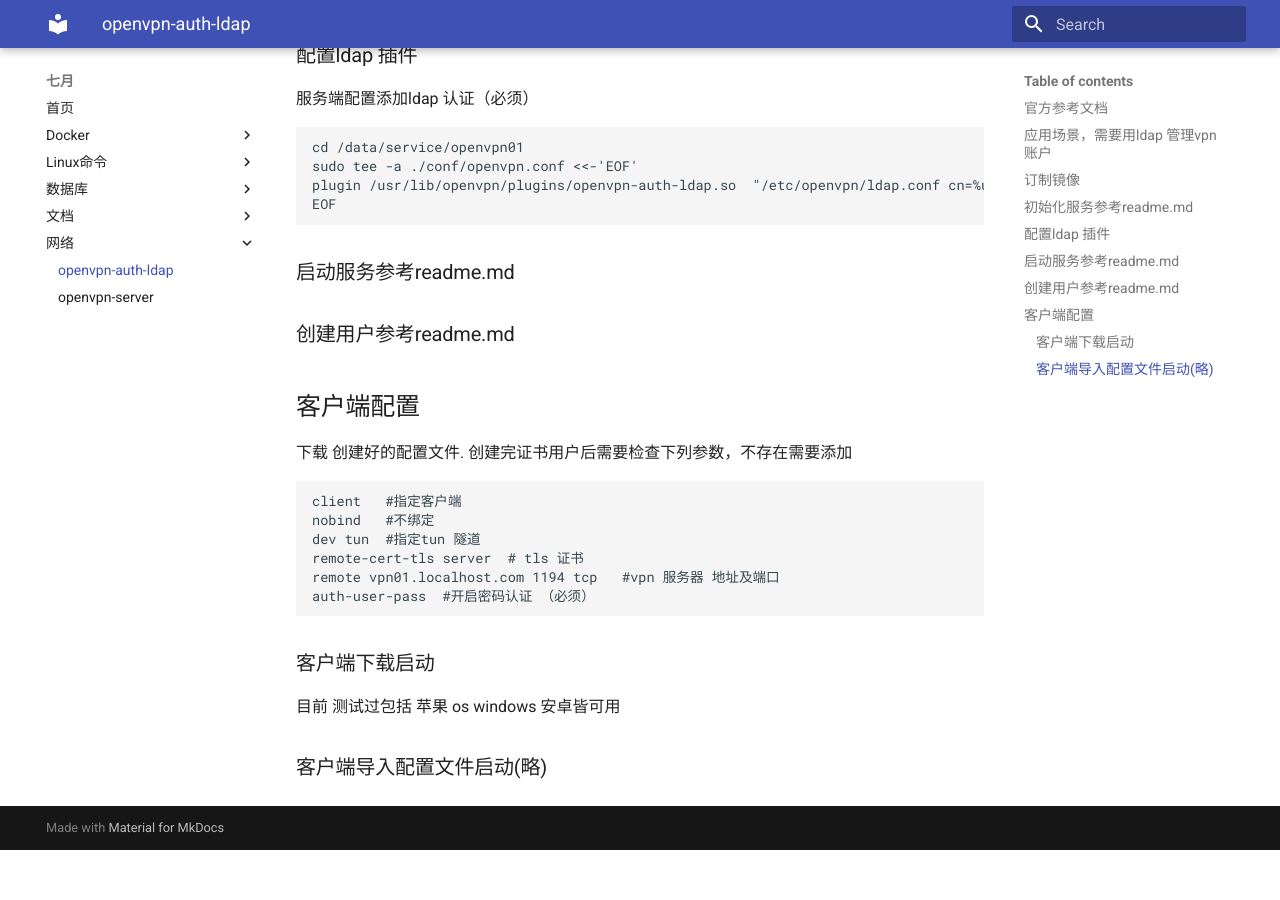
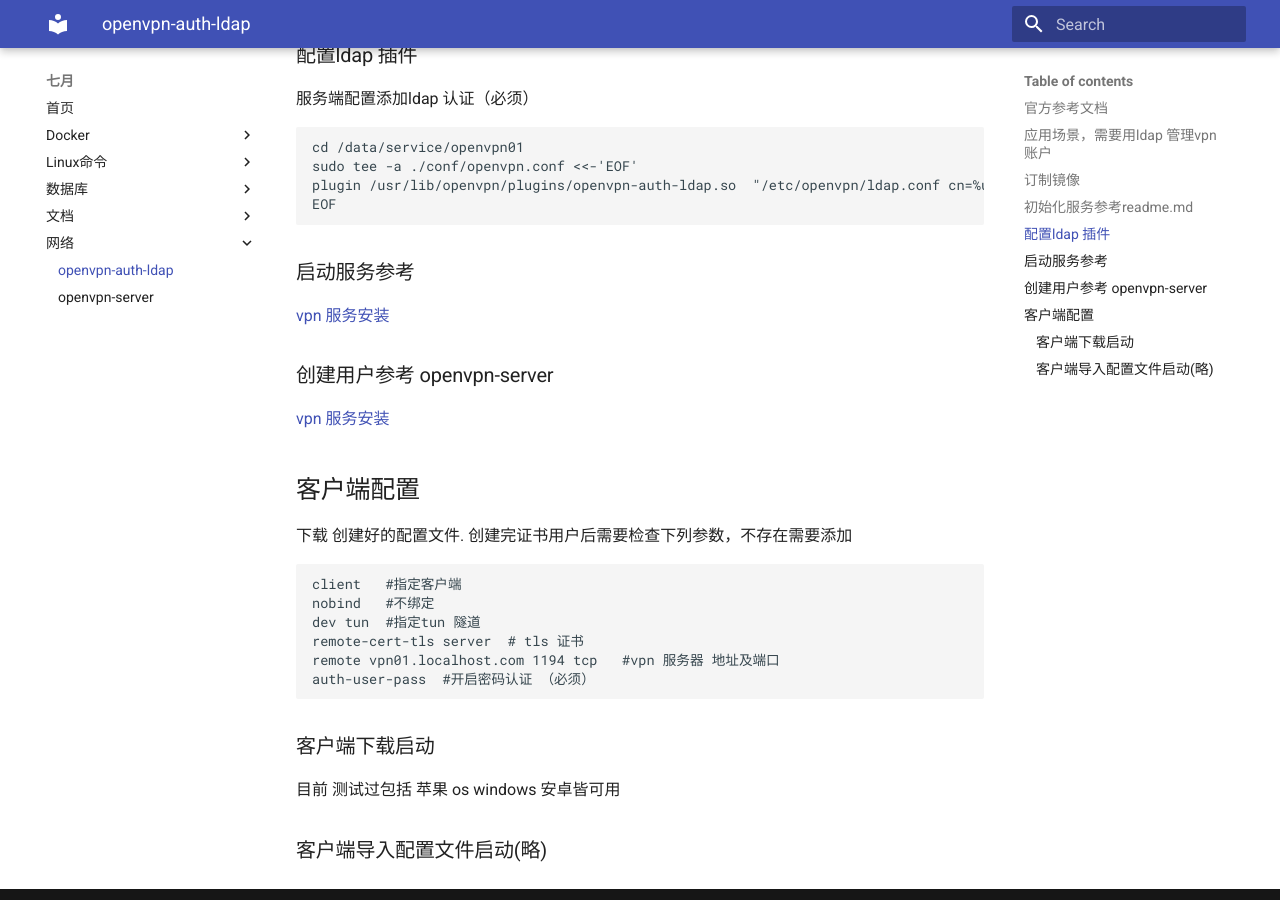
Before and after one commit to huboa/mkdocs, an MkDocs documentation site: the page built from docs/网络/openvpn-ldap-auth.md, in a window 1280 px wide and 900 px high, scrolled down 824 px. Built offline with MkDocs 1.6.1 and Material for MkDocs 9.7.7, drawn with Linux system fonts in a browser that asks for light colours; before the commit the page ends 1674 px from its top, so only the background shows below that.

Commit message:
add openvpn

```diff
--- a/docs/网络/openvpn-ldap-auth.md
+++ b/docs/网络/openvpn-ldap-auth.md
@@ -27,9 +27,10 @@
     plugin /usr/lib/openvpn/plugins/openvpn-auth-ldap.so  "/etc/openvpn/ldap.conf cn=%u"
     EOF
 
-### 启动服务参考readme.md
-### 创建用户参考readme.md
-
+### 启动服务参考
+[vpn 服务安装](./openvpn-server.md)
+### 创建用户参考 openvpn-server
+[vpn 服务安装](./openvpn-server.md)
 ## 客户端配置
 下载 创建好的配置文件.
 创建完证书用户后需要检查下列参数，不存在需要添加
```
Also changed, not shown: docs/网络/openvpn-server.md (renamed from docs/网络/openvpn.md).
